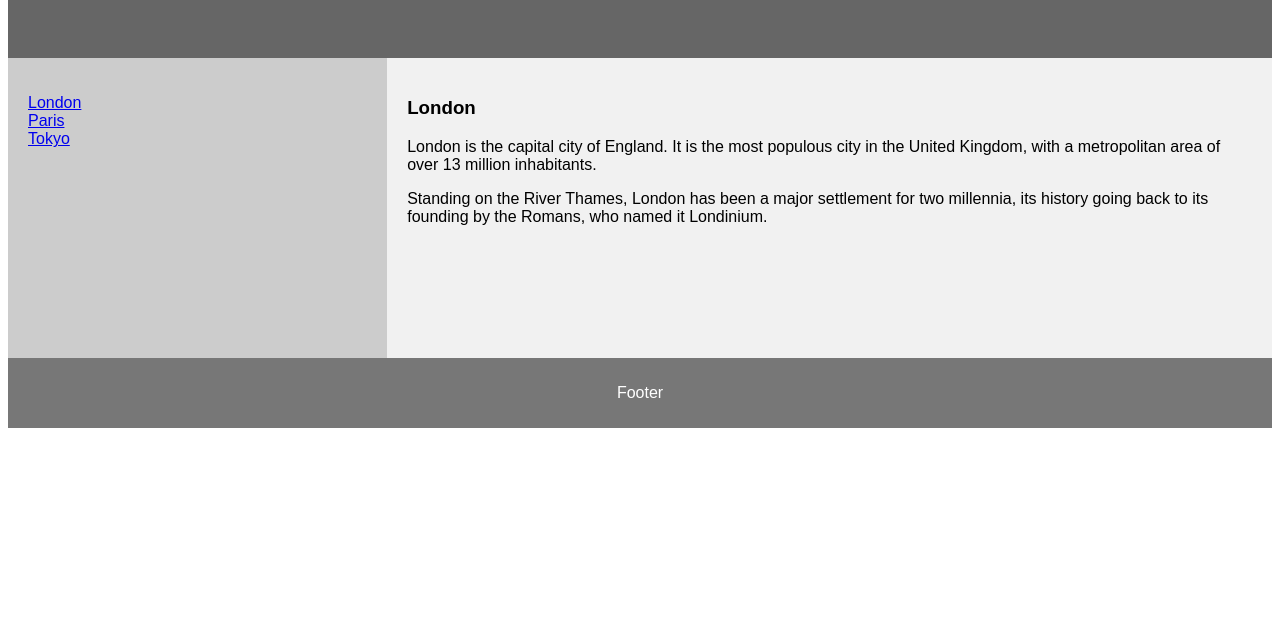
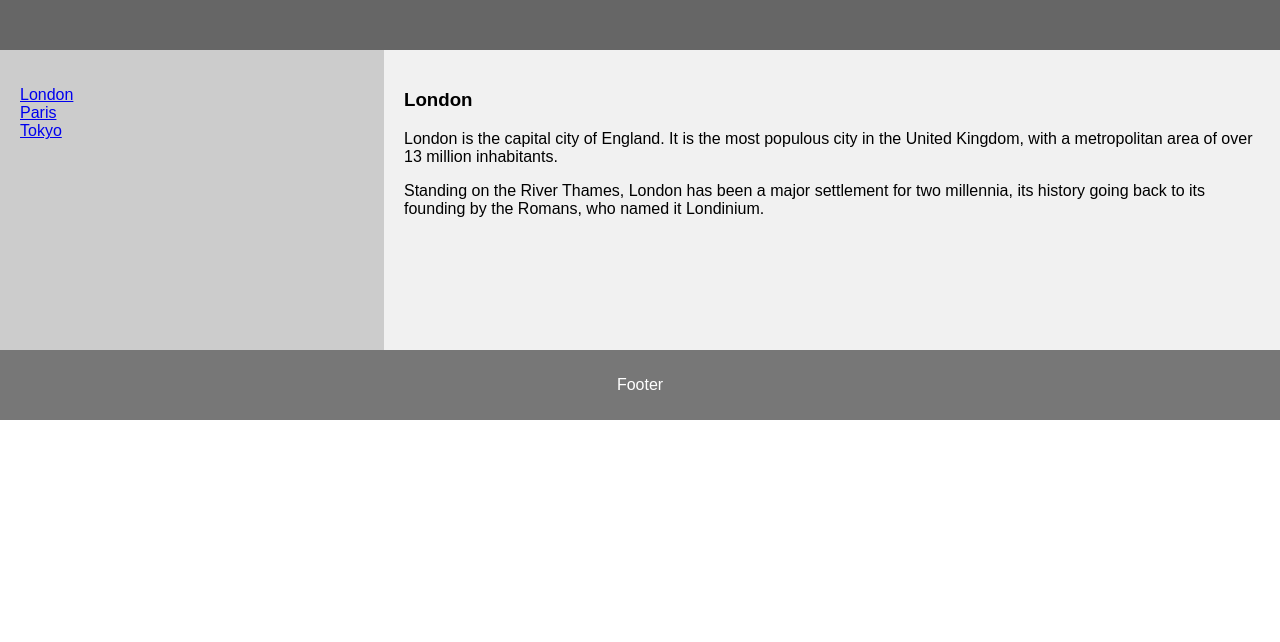
Before and after one commit to sagarpanda/nginx-auth-proxy, a website: page html/index.html in a window 1280 px wide. Shown: the part 158-800 px from the top of the page. Drawn offline with Linux system fonts and the light colour scheme; files that its build step writes are made by us from their sources.

Commit message:
fixed css content type :bug:

```diff
--- a/docker-compose.yml
+++ b/docker-compose.yml
@@ -1,3 +1,4 @@
+version: '3'
 services:
   nginx:
     image: nginx
--- a/html/styles.css
+++ b/html/styles.css
@@ -1,5 +1,10 @@
 * {
   box-sizing: border-box;
+}
+
+html, body {
+  margin: 0;
+  padding: 0;
 }
 
 body {
```
Also changed, not shown: 1 other file.
